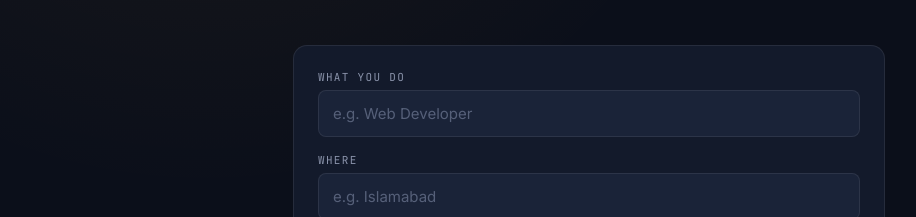
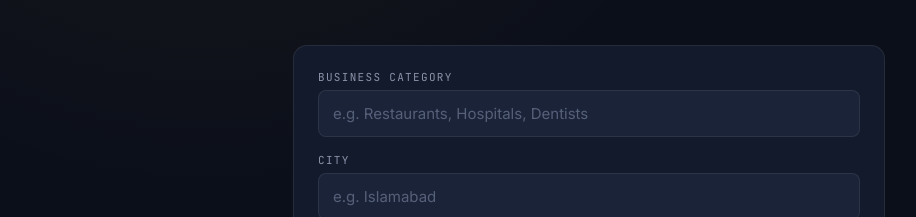
Before and after one commit to aemanology/ai-client-finder, a React (Vite) app: page / in a window 1280 px wide. Shown: the part 280-497 px from the top of the page, without its empty margins (51-967 px from the left). Built offline with nearby package versions, Linux system fonts and the light colour scheme.

Commit message:
fix: rename search fields

```diff
--- a/src/components/SearchForm.jsx
+++ b/src/components/SearchForm.jsx
@@ -14,18 +14,18 @@ function SearchForm({ onSearch, isLoading }) {
     <div className="console">
       <form onSubmit={handleSubmit}>
         <div className="field">
-          <label htmlFor="businessType">What you do</label>
+          <label htmlFor="businessType">Business Category</label>
           <input
             id="businessType"
             type="text"
-            placeholder="e.g. Web Developer"
+            placeholder="e.g. Restaurants, Hospitals, Dentists"
             value={businessType}
             onChange={(e) => setBusinessType(e.target.value)}
           />
         </div>
 
         <div className="field">
-          <label htmlFor="city">Where</label>
+          <label htmlFor="city">City</label>
           <input
             id="city"
             type="text"
```
